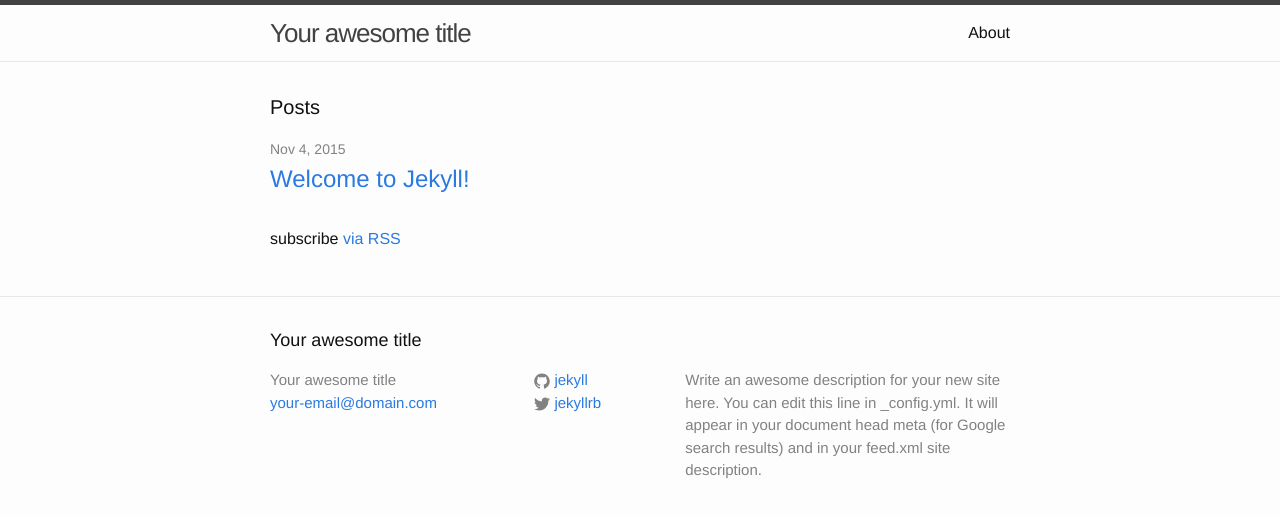
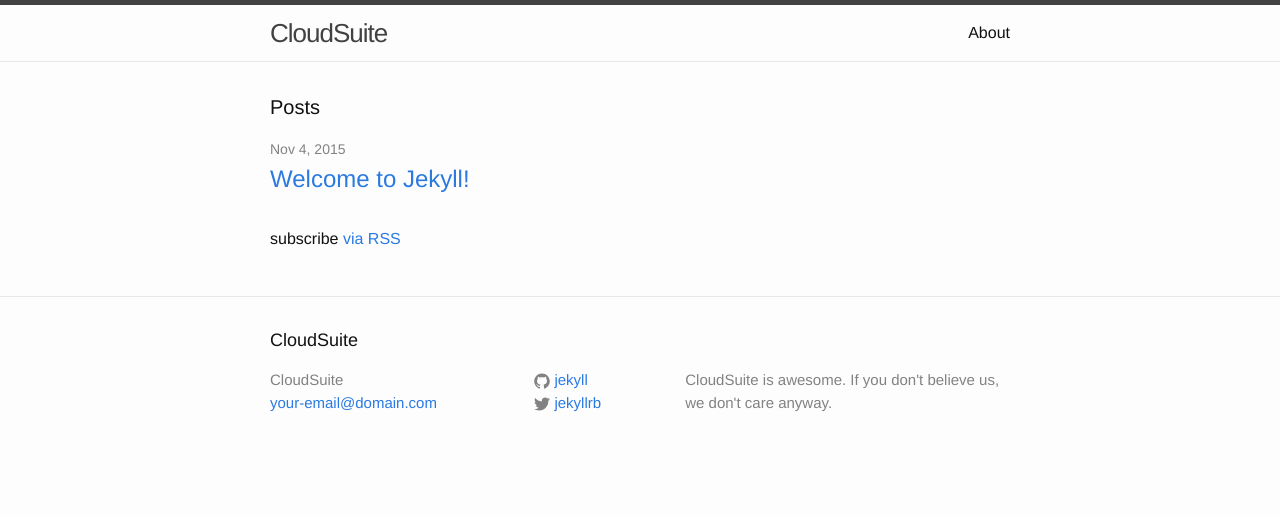
Before and after one commit to ustiugov/parsa-cloudsuite-skeleton.github.io, a Jekyll site: the page built from index.html, in a window 1280 px wide. Shown: the top 517 px of the page. Built offline with Jekyll 4.4.1, drawn with Linux system fonts in a browser that asks for light colours.

Commit message:
played a bit

```diff
--- a/_config.yml
+++ b/_config.yml
@@ -1,10 +1,8 @@
 # Site settings
-title: Your awesome title
+title: CloudSuite
 email: your-email@domain.com
 description: > # this means to ignore newlines until "baseurl:"
-  Write an awesome description for your new site here. You can edit this
-  line in _config.yml. It will appear in your document head meta (for
-  Google search results) and in your feed.xml site description.
+  CloudSuite is awesome. If you don't believe us, we don't care anyway.
 baseurl: "" # the subpath of your site, e.g. /blog/
 url: "http://yourdomain.com" # the base hostname & protocol for your site
 twitter_username: jekyllrb
```
Also changed, not shown: 4 other files.
